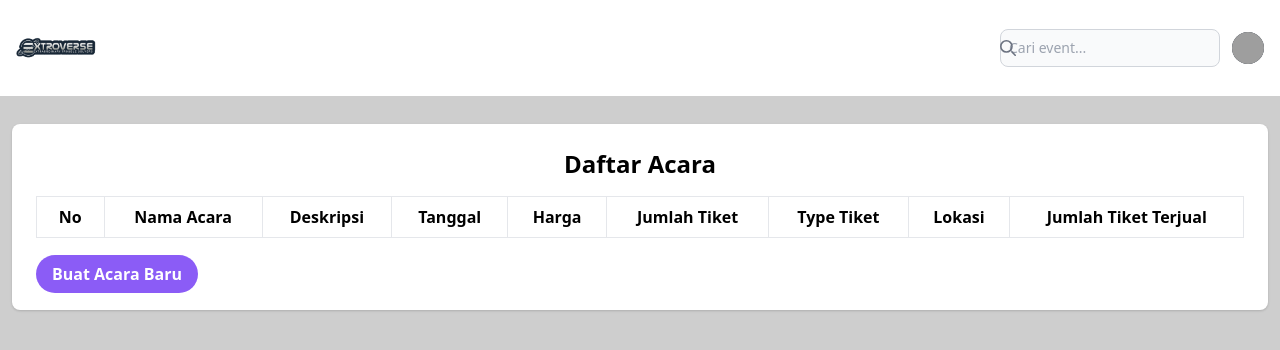
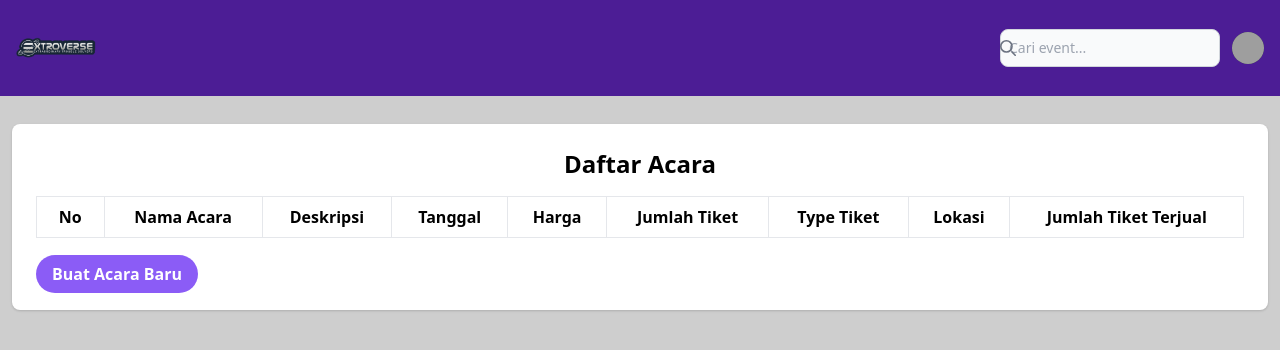
Before and after one commit to bimaryan/extroverse, a PHP site: page /extroverse/event/daftar_acara/index.php in a window 1280 px wide. Shown: the top 350 px of the page. Run offline with PHP 8.4, Linux system fonts and the light colour scheme; a user stored in the database is signed in; data comes from the database, SQL or seed files in the repository; lists and menus that the app fills with data are empty; grey boxes are pictures that could not be loaded.

Commit message:
navbar again

```diff
--- a/components/navbar.php
+++ b/components/navbar.php
@@ -1,4 +1,4 @@
-<nav class="bg-white border-gray-200 dark:bg-gray-900">
+<nav class="bg-purple-900 border-gray-200 dark:bg-gray-900">
     <div class="max-w-screen-xl flex flex-wrap items-center justify-between mx-auto p-4">
         <a href="http://localhost/extroverse/" class="flex items-center space-x-3 rtl:space-x-reverse">
             <img src="http://localhost/extroverse/logo/extroverse.png" alt="Logo" style="width: 80px;" />
```
